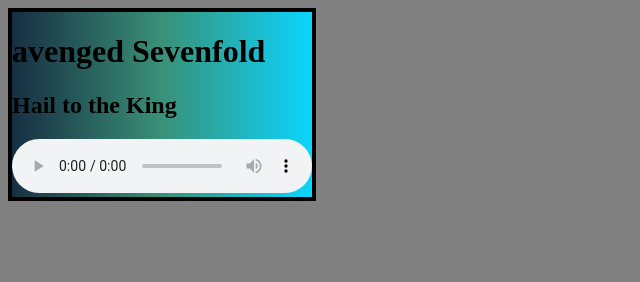
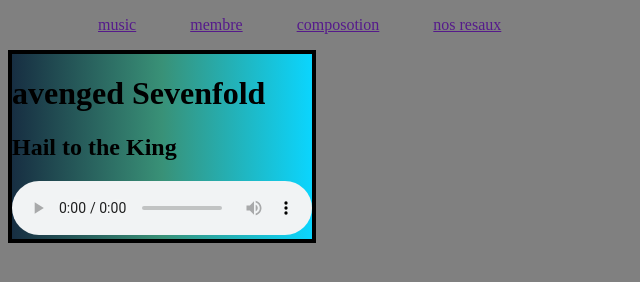
Before and after one commit to lagrosseteteabob/site_mel, a plain HTML site: page index.html in a window 1280 px wide. Shown: the whole page, without its empty margins (0-640 px from the left). Drawn offline with Linux system fonts and the light colour scheme.

Commit message:
test
test

```diff
--- a/index.html
+++ b/index.html
@@ -9,6 +9,16 @@
 </head>
 <body>
     <div>
+        <nav>
+            <ul>
+                <li> <a href="">music</a> </li>
+                <li> <a href="">membre</a> </li>
+                <li> <a href="">composotion</a> </li>
+                <li> <a href="">nos resaux</a> </li>
+            </ul>
+        </nav>
+    </div>
+    <div class="az">
         <h1>avenged Sevenfold</h1>
         <h2>Hail to the King</h2>
         <audio src="Avenged Sevenfold  Hail To The King _Official Music Video_ (6).m4a" controls></audio>
--- a/styles.css
+++ b/styles.css
@@ -1,10 +1,22 @@
 body{
     background: grey;
 }
-div{
+div.az{
     border: 4px solid black;
     height: min-content;
     width: min-content;
     background: rgb(23,46,66);
     background: linear-gradient(90deg, rgba(23,46,66,1) 0%, rgba(57,145,119,1) 50%, rgba(11,213,254,1) 100%);
 }
+nav{
+    position: relative;
+}
+nav ul li{
+    position: relative;
+    display: inline-block;
+    margin-left: 50px;
+    align-items: center;
+}
+ul{
+    list-style-type: none;
+}
```
